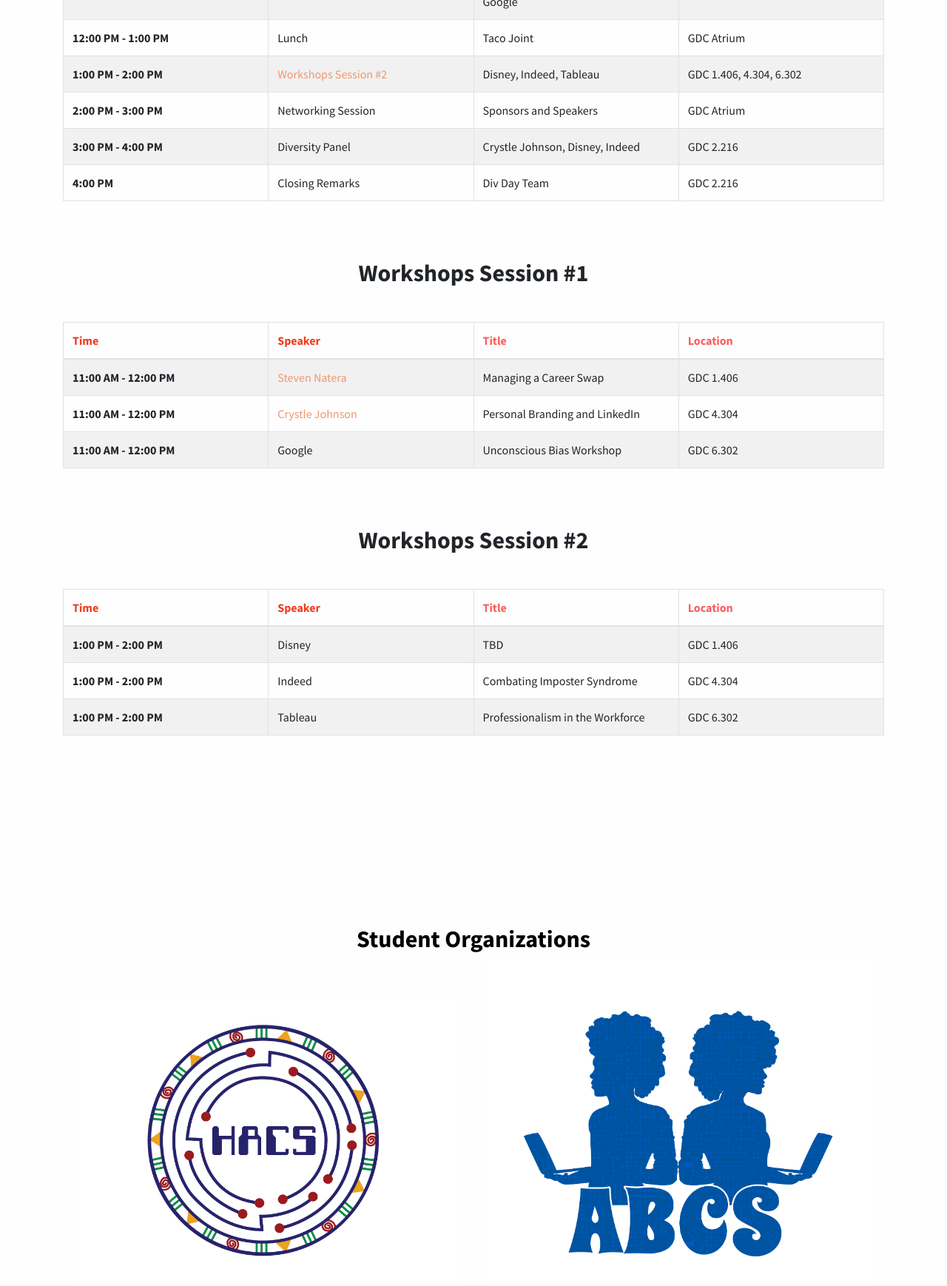
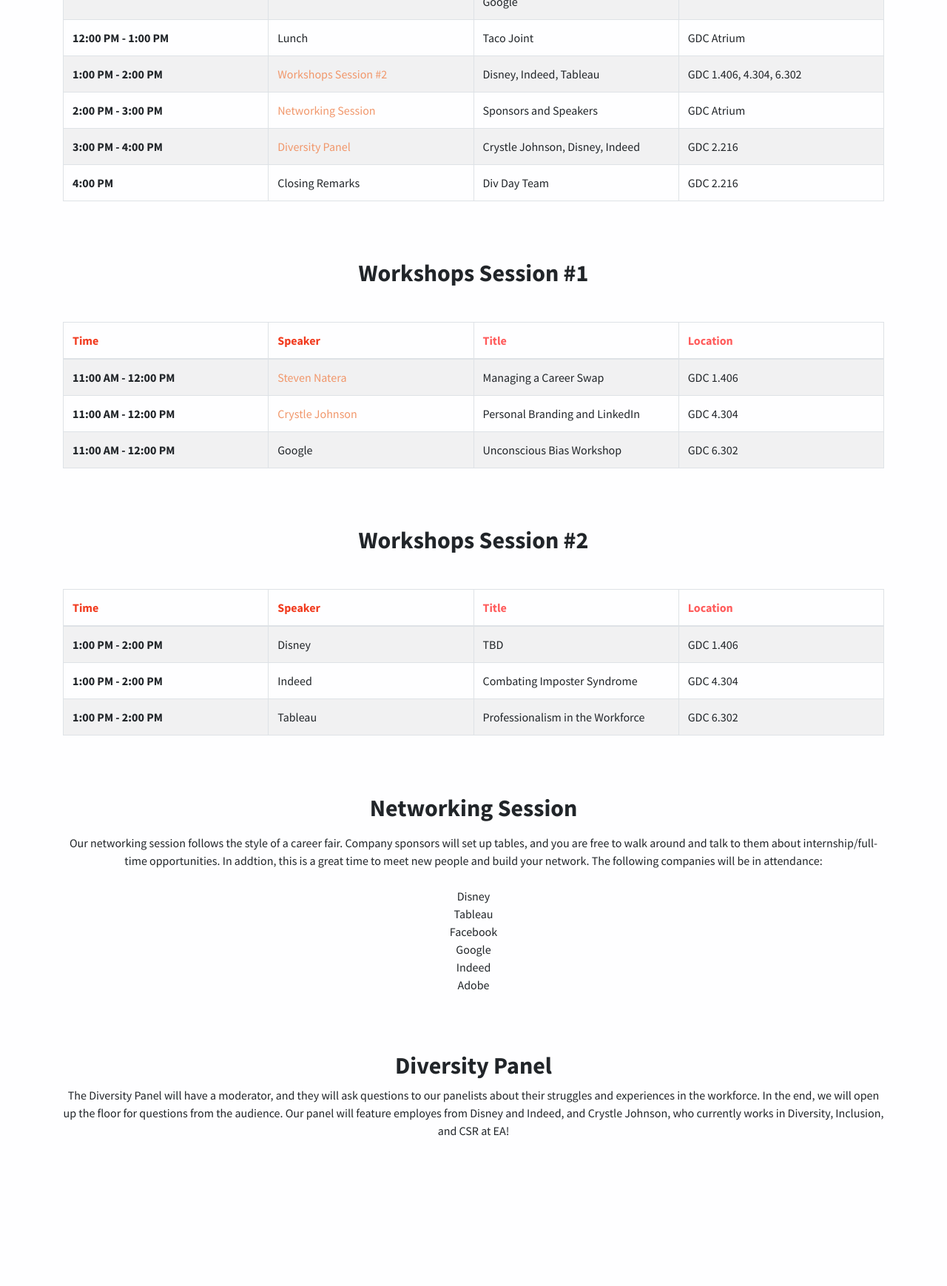
Before and after one commit to divday/divday.github.io, a website: page index.html in a window 1280 px wide. Shown: the part 1200-2938 px from the top of the page at 74% size. Drawn offline with nearby package versions, Linux system fonts and the light colour scheme.

Commit message:
add networking session and panel descriptions

```diff
--- a/index.html
+++ b/index.html
@@ -113,13 +113,13 @@
           </tr>
           <tr>
             <th scope="row">2:00 PM - 3:00 PM</th>
-            <td>Networking Session</td>
+            <td><a href="#networking-session">Networking Session</a></td>
             <td>Sponsors and Speakers</td>
             <td>GDC Atrium</td>
           </tr>
           <tr>
             <th scope="row">3:00 PM - 4:00 PM</th>
-            <td>Diversity Panel</td>
+            <td><a href="#diversity-panel">Diversity Panel</a></td>
             <td>Crystle Johnson, Disney, Indeed</td>
             <td>GDC 2.216</td>
           </tr>
@@ -232,6 +232,17 @@
           </tr>
         </tbody>
       </table>
+
+      <div id="networking-session"></div>
+      <br>
+      <h2 class="text-center"><br>Networking Session<br></h2>
+      <p></p>
+      <p class="text-center">Our networking session follows the style of a career fair. Company sponsors will set up tables, and you are free to walk around and talk to them about internship/full-time opportunities. In addtion, this is a great time to meet new people and build your network. The following companies will be in attendance:<br><br>Disney<br>Tableau<br>Facebook<br>Google<br>Indeed<br>Adobe</p>
+
+      <div id="diversity-panel"></div>
+      <br>
+      <h2 class="text-center"><br>Diversity Panel<br></h2>
+      <p class="text-center">The Diversity Panel will have a moderator, and they will ask questions to our panelists about their struggles and experiences in the workforce. In the end, we will open up the floor for questions from the audience. Our panel will feature employes from Disney and Indeed, and Crystle Johnson, who currently works in Diversity, Inclusion, and CSR at EA!</p>
     </div>
   </section>
 
```
